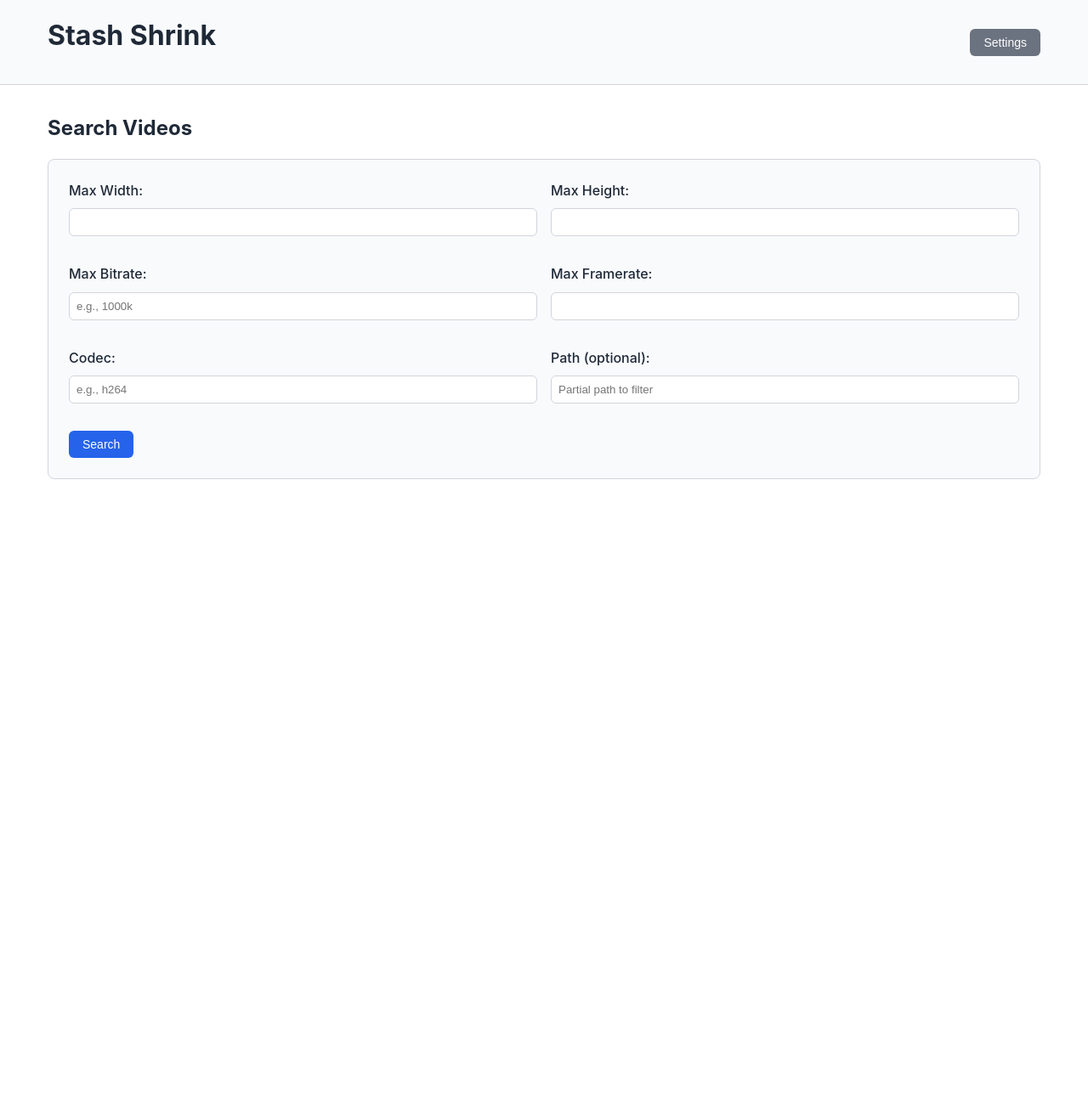
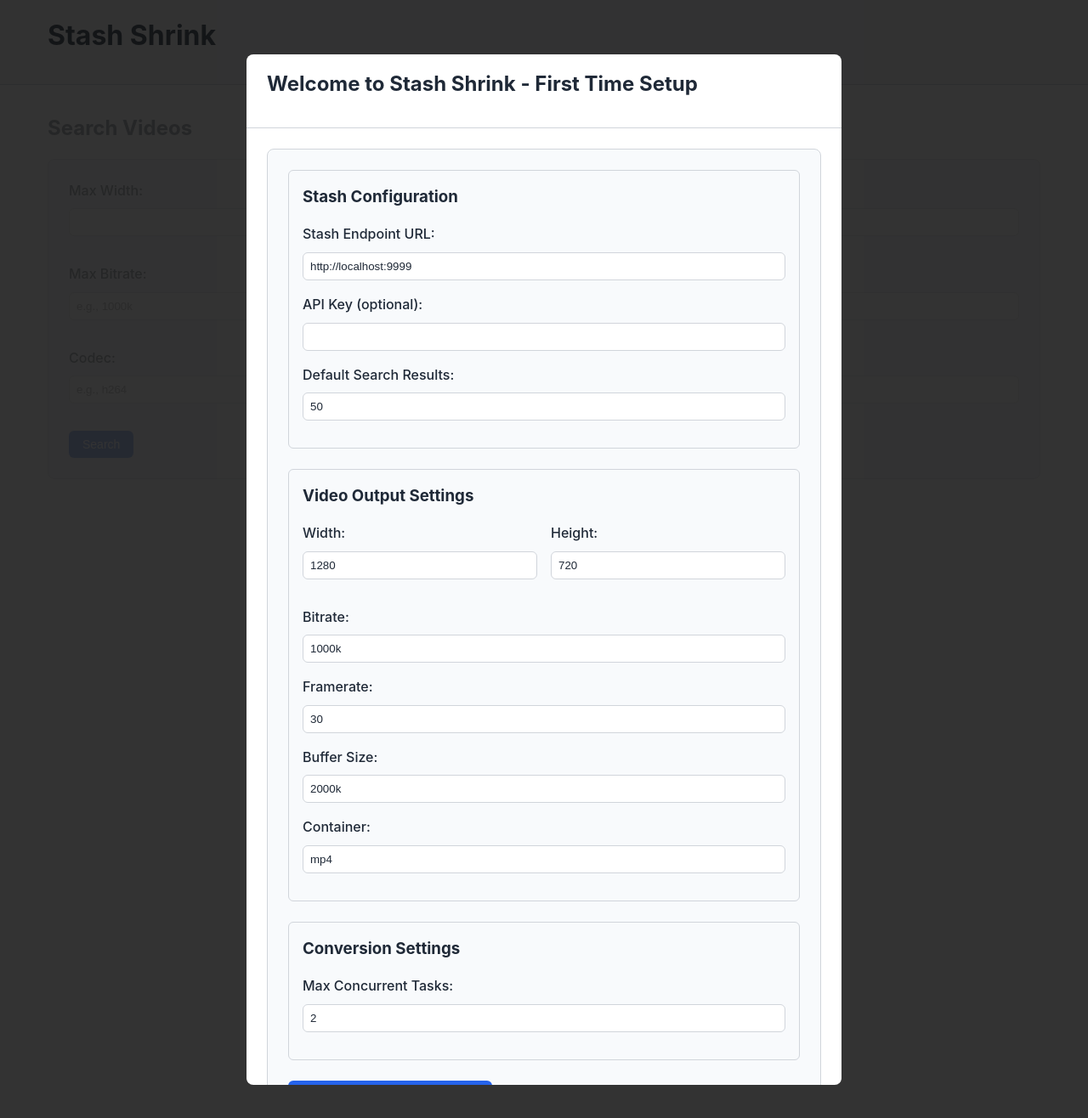
Before and after one commit to AnonTester/stash_shrink, a FastAPI app: page / in a window 1280 px wide. Shown: the top 1316 px of the page at 85% size. Run offline with FastAPI, Linux system fonts and the light colour scheme.

Commit message:
Improve first time startup and error messages

```diff
--- a/main.py
+++ b/main.py
@@ -100,9 +100,12 @@ def save_config(config):
 def get_config():
     config = load_config()
     if config is None:
-        config = DEFAULT_CONFIG
-        save_config(config)
+        # Return default config but don't save it yet
+        return DEFAULT_CONFIG
     return config
+
+def is_first_run():
+    return not os.path.exists(CONFIG_FILE)
 
 async def stash_request(graphql_query: str, variables: dict = None):
     config = get_config()
@@ -110,25 +113,54 @@ async def stash_request(graphql_query: str, variables: dict = None):
     if config.get('api_key'):
         headers['ApiKey'] = config['api_key']
 
-    async with httpx.AsyncClient() as client:
-        response = await client.post(
-            f"{config['stash_url']}/graphql",
-            json={"query": graphql_query, "variables": variables},
-            headers=headers
+    try:
+        async with httpx.AsyncClient(timeout=30.0) as client:
+            response = await client.post(
+                f"{config['stash_url']}/graphql",
+                json={"query": graphql_query, "variables": variables},
+                headers=headers
+            )
+            response.raise_for_status()
+            return response.json()
+    except httpx.ConnectError as e:
+        logger.error(f"Connection error to Stash at {config['stash_url']}: {e}")
+        raise HTTPException(
+            status_code=400,
+            detail=f"Cannot connect to Stash at {config['stash_url']}. Please check if the URL is correct and Stash is running."
         )
-        return response.json()
+    except httpx.TimeoutException as e:
+        logger.error(f"Timeout connecting to Stash: {e}")
+        raise HTTPException(
+            status_code=400,
+            detail=f"Connection timeout to Stash at {config['stash_url']}. Please check if Stash is running and accessible."
+        )
+    except httpx.HTTPStatusError as e:
+        logger.error(f"HTTP error from Stash: {e.response.status_code}")
+        raise HTTPException(
+            status_code=400,
+            detail=f"Stash returned error {e.response.status_code}. Please check your API key and Stash configuration."
+        )
+    except Exception as e:
+        logger.error(f"Unexpected error during Stash request: {e}")
+        raise HTTPException(
+            status_code=400,
+            detail=f"Unexpected error contacting Stash: {str(e)}"
+        )
 
 @app.get("/", response_class=HTMLResponse)
 async def read_root(request: Request):
     config = get_config()
+    show_settings = is_first_run()
     return templates.TemplateResponse("index.html", {
         "request": request,
-        "config": config
+        "config": config,
+        "show_settings": show_settings
     })
 
 @app.get("/api/config")
 async def get_config_api():
-    return get_config()
+    config = get_config()
+    return config
 
 @app.post("/api/config")
 async def update_config(settings: Settings):
@@ -396,9 +428,9 @@ async def sse_endpoint(request: Request):
 def convert_bitrate_to_bps(bitrate_str: str) -> int:
     """Convert bitrate string (e.g., '1000k') to bits per second"""
     multipliers = {'k': 1000, 'm': 1000000, 'g': 1000000000}
-    if bitrate_str[-1].lower() in multipliers:
+    if bitrate_str and bitrate_str[-1].lower() in multipliers:
         return int(bitrate_str[:-1]) * multipliers[bitrate_str[-1].lower()]
-    return int(bitrate_str)
+    return int(bitrate_str) if bitrate_str else 0
 
 if __name__ == "__main__":
     uvicorn.run("main:app", host="0.0.0.0", port=9899, reload=True)
--- a/static/css/style.css
+++ b/static/css/style.css
@@ -310,3 +310,37 @@ input, select {
         justify-content: center;
     }
 }
+
+/* First run modal styles */
+.modal.first-run {
+    background-color: rgba(0, 0, 0, 0.8);
+}
+
+.modal.first-run .modal-content {
+    max-width: 700px;
+}
+
+.first-run-note {
+    margin-top: 1rem;
+    padding: 0.75rem;
+    background-color: #fef3cd;
+    border: 1px solid #ffeaa7;
+    border-radius: 0.375rem;
+    color: #856404;
+    text-align: center;
+}
+
+.modal.first-run .close {
+    display: none;
+}
+
+/* Disabled state for first run */
+body.first-run main {
+    opacity: 0.3;
+    pointer-events: none;
+}
+
+body.first-run header {
+    opacity: 0.7;
+    pointer-events: none;
+}
--- a/static/js/script.js
+++ b/static/js/script.js
@@ -7,11 +7,20 @@ class StashShrinkApp {
         this.sortField = null;
         this.sortDirection = 'asc';
         this.eventSource = null;
+        this.isFirstRun = document.body.getAttribute('data-show-settings') === 'True';
 
         this.initializeTheme();
         this.initializeEventListeners();
         this.loadConfig();
-        this.checkFirstTimeSetup();
+        this.handleFirstRun();
+    }
+
+    handleFirstRun() {
+        if (this.isFirstRun) {
+            // Add first-run class to body to dim the background
+            document.body.classList.add('first-run');
+            console.log('First run detected - settings modal should be open');
+        }
     }
 
     initializeTheme() {
@@ -25,9 +34,17 @@ class StashShrinkApp {
     }
 
     initializeEventListeners() {
-        // Settings modal
+        // Settings modal - only if not first run
+        if (!this.isFirstRun) {
             document.getElementById('settings-btn').addEventListener('click', () => this.showSettingsModal());
             document.querySelector('#settings-modal .close').addEventListener('click', () => this.hideSettingsModal());
+        }
+
+        // Settings form
+        document.getElementById('settings-form').addEventListener('submit', (e) => {
+            e.preventDefault();
+            this.saveSettings(new FormData(e.target));
+        });
 
         // Search form
         document.getElementById('search-form').addEventListener('submit', (e) => this.handleSearch(e));
@@ -59,11 +76,21 @@ class StashShrinkApp {
             th.addEventListener('click', () => this.handleSort(th.dataset.sort));
         });
 
-        // Close modals when clicking outside
+        // Close modals when clicking outside (only if not first run)
+        if (!this.isFirstRun) {
             window.addEventListener('click', (e) => {
                 if (e.target.classList.contains('modal')) {
                     this.hideSettingsModal();
                     this.hideLogModal();
+                }
+            });
+        }
+
+        // Prevent Escape key from closing modal during first run
+        document.addEventListener('keydown', (e) => {
+            if (e.key === 'Escape' && this.isFirstRun) {
+                e.preventDefault();
+                return false;
             }
         });
     }
@@ -78,12 +105,6 @@ class StashShrinkApp {
         }
     }
 
-    checkFirstTimeSetup() {
-        if (this.config.stash_url === 'http://localhost:9999' && !this.config.api_key) {
-            this.showSettingsModal();
-        }
-    }
-
     showSettingsModal() {
         const modal = document.getElementById('settings-modal');
         this.populateSettingsForm();
@@ -91,6 +112,10 @@ class StashShrinkApp {
     }
 
     hideSettingsModal() {
+        // Don't allow hiding during first run
+        if (this.isFirstRun) {
+            return;
+        }
         document.getElementById('settings-modal').style.display = 'none';
     }
 
@@ -114,20 +139,24 @@ class StashShrinkApp {
 
     async saveSettings(formData) {
         try {
+            console.log('Saving settings...');
+
             const settings = {
                 stash_url: formData.get('stash_url'),
                 api_key: formData.get('api_key'),
-                default_search_limit: parseInt(formData.get('default_search_limit')),
-                max_concurrent_tasks: parseInt(formData.get('max_concurrent_tasks')),
+                default_search_limit: parseInt(formData.get('default_search_limit')) || 50,
+                max_concurrent_tasks: parseInt(formData.get('max_concurrent_tasks')) || 2,
                 video_settings: {
-                    width: parseInt(formData.get('width')),
-                    height: parseInt(formData.get('height')),
-                    bitrate: formData.get('bitrate'),
-                    framerate: parseFloat(formData.get('framerate')),
-                    buffer_size: formData.get('buffer_size'),
-                    container: formData.get('container')
+                    width: parseInt(formData.get('width')) || 1280,
+                    height: parseInt(formData.get('height')) || 720,
+                    bitrate: formData.get('bitrate') || '1000k',
+                    framerate: parseFloat(formData.get('framerate')) || 30,
+                    buffer_size: formData.get('buffer_size') || '2000k',
+                    container: formData.get('container') || 'mp4'
                 }
             };
+
+            console.log('Sending settings:', settings);
 
             const response = await fetch('/api/config', {
                 method: 'POST',
@@ -139,10 +168,24 @@ class StashShrinkApp {
 
             if (response.ok) {
                 this.config = settings;
+
+                if (this.isFirstRun) {
+                    // Remove first run state and reload the page
+                    this.isFirstRun = false;
+                    document.body.classList.remove('first-run');
+                    document.getElementById('settings-btn').style.display = 'block';
+                    document.getElementById('settings-modal').classList.remove('first-run');
+                    document.getElementById('settings-modal').style.display = 'none';
+
+                    // Show success message and enable the interface
+                    alert('Configuration saved successfully! You can now use Stash Shrink.');
+                } else {
                     this.hideSettingsModal();
                     alert('Settings saved successfully!');
+                }
             } else {
-                throw new Error('Failed to save settings');
+                const errorData = await response.json();
+                throw new Error(errorData.detail || 'Failed to save settings');
             }
         } catch (error) {
             console.error('Error saving settings:', error);
@@ -152,6 +195,13 @@ class StashShrinkApp {
 
     async handleSearch(e) {
         e.preventDefault();
+
+        // Don't allow search during first run
+        if (this.isFirstRun) {
+            alert('Please complete the first-time setup by saving the configuration.');
+            return;
+        }
+
         const formData = new FormData(e.target);
 
         try {
@@ -160,6 +210,8 @@ class StashShrinkApp {
                 if (value) searchParams[key] = value;
             }
 
+            console.log('Searching with params:', searchParams);
+
             const response = await fetch('/api/search', {
                 method: 'POST',
                 headers: {
@@ -167,6 +219,11 @@ class StashShrinkApp {
                 },
                 body: JSON.stringify(searchParams)
             });
+
+            if (!response.ok) {
+                const errorData = await response.json();
+                throw new Error(errorData.detail || `HTTP error! status: ${response.status}`);
+            }
 
             const data = await response.json();
             this.currentResults = data.scenes;
@@ -333,6 +390,12 @@ class StashShrinkApp {
     }
 
     async queueConversion() {
+        // Don't allow conversion during first run
+        if (this.isFirstRun) {
+            alert('Please complete the first-time setup by saving the configuration.');
+            return;
+        }
+
         if (this.selectedScenes.size === 0) {
             alert('Please select at least one scene to convert.');
             return;
@@ -515,13 +578,6 @@ class StashShrinkApp {
     }
 }
 
-// Settings form handling
-document.getElementById('settings-form').addEventListener('submit', async (e) => {
-    e.preventDefault();
-    const formData = new FormData(e.target);
-    await app.saveSettings(formData);
-});
-
 // Log modal close
 document.querySelector('#log-modal .close').addEventListener('click', () => {
     app.hideLogModal();
--- a/templates/base.html
+++ b/templates/base.html
@@ -6,11 +6,11 @@
     <title>{% block title %}Stash Shrink{% endblock %}</title>
     <link rel="stylesheet" href="/static/css/style.css">
 </head>
-<body>
+<body data-show-settings="{{ show_settings }}">
     <header>
         <div class="header-content">
             <h1>Stash Shrink</h1>
-            <button id="settings-btn" class="btn btn-secondary">Settings</button>
+            <button id="settings-btn" class="btn btn-secondary" {% if show_settings %}style="display: none;"{% endif %}>Settings</button>
         </div>
     </header>
 
@@ -19,11 +19,13 @@
     </main>
 
     <!-- Settings Modal -->
-    <div id="settings-modal" class="modal">
+    <div id="settings-modal" class="modal {% if show_settings %}first-run{% endif %}" {% if show_settings %}style="display: block;"{% endif %}>
         <div class="modal-content">
             <div class="modal-header">
-                <h2>Settings</h2>
+                <h2>{% if show_settings %}Welcome to Stash Shrink - First Time Setup{% else %}Settings{% endif %}</h2>
+                {% if not show_settings %}
                 <span class="close">&times;</span>
+                {% endif %}
             </div>
             <div class="modal-body">
                 <form id="settings-form">
@@ -31,7 +33,7 @@
                         <h3>Stash Configuration</h3>
                         <div class="form-group">
                             <label for="stash_url">Stash Endpoint URL:</label>
-                            <input type="url" id="stash_url" name="stash_url" required>
+                            <input type="url" id="stash_url" name="stash_url" value="http://localhost:9999" required>
                         </div>
                         <div class="form-group">
                             <label for="api_key">API Key (optional):</label>
@@ -39,7 +41,7 @@
                         </div>
                         <div class="form-group">
                             <label for="default_search_limit">Default Search Results:</label>
-                            <input type="number" id="default_search_limit" name="default_search_limit" min="1" max="1000">
+                            <input type="number" id="default_search_limit" name="default_search_limit" value="50" min="1" max="1000">
                         </div>
                     </div>
 
@@ -48,28 +50,28 @@
                         <div class="form-row">
                             <div class="form-group">
                                 <label for="width">Width:</label>
-                                <input type="number" id="width" name="width" min="1">
+                                <input type="number" id="width" name="width" value="1280" min="1">
                             </div>
                             <div class="form-group">
                                 <label for="height">Height:</label>
-                                <input type="number" id="height" name="height" min="1">
+                                <input type="number" id="height" name="height" value="720" min="1">
                             </div>
                         </div>
                         <div class="form-group">
                             <label for="bitrate">Bitrate:</label>
-                            <input type="text" id="bitrate" name="bitrate" placeholder="e.g., 1000k">
+                            <input type="text" id="bitrate" name="bitrate" value="1000k" placeholder="e.g., 1000k">
                         </div>
                         <div class="form-group">
                             <label for="framerate">Framerate:</label>
-                            <input type="number" id="framerate" name="framerate" step="0.1" min="1">
+                            <input type="number" id="framerate" name="framerate" value="30" step="0.1" min="1">
                         </div>
                         <div class="form-group">
                             <label for="buffer_size">Buffer Size:</label>
-                            <input type="text" id="buffer_size" name="buffer_size" placeholder="e.g., 2000k">
+                            <input type="text" id="buffer_size" name="buffer_size" value="2000k" placeholder="e.g., 2000k">
                         </div>
                         <div class="form-group">
                             <label for="container">Container:</label>
-                            <input type="text" id="container" name="container" placeholder="e.g., mp4">
+                            <input type="text" id="container" name="container" value="mp4" placeholder="e.g., mp4">
                         </div>
                     </div>
 
@@ -77,12 +79,15 @@
                         <h3>Conversion Settings</h3>
                         <div class="form-group">
                             <label for="max_concurrent_tasks">Max Concurrent Tasks:</label>
-                            <input type="number" id="max_concurrent_tasks" name="max_concurrent_tasks" min="1" max="10">
+                            <input type="number" id="max_concurrent_tasks" name="max_concurrent_tasks" value="2" min="1" max="10">
                         </div>
                     </div>
 
                     <div class="form-actions">
-                        <button type="submit" class="btn btn-primary">Save Settings</button>
+                        <button type="submit" class="btn btn-primary">{% if show_settings %}Save Configuration & Get Started{% else %}Save Settings{% endif %}</button>
+                        {% if show_settings %}
+                        <p class="first-run-note">Please configure your Stash endpoint and settings to continue.</p>
+                        {% endif %}
                     </div>
                 </form>
             </div>
--- a/templates/index.html
+++ b/templates/index.html
@@ -133,4 +133,18 @@
         </div>
     </div>
 </div>
+
+<script>
+    // Show settings modal on first run
+    document.addEventListener('DOMContentLoaded', function() {
+        const showSettings = document.body.getAttribute('data-show-settings') === 'true';
+        if (showSettings) {
+            setTimeout(() => {
+                if (typeof app !== 'undefined') {
+                    app.showSettingsModal();
+                }
+            }, 500);
+        }
+    });
+</script>
 {% endblock %}
```
Lines whose indentation alone changed are shown as unchanged.
